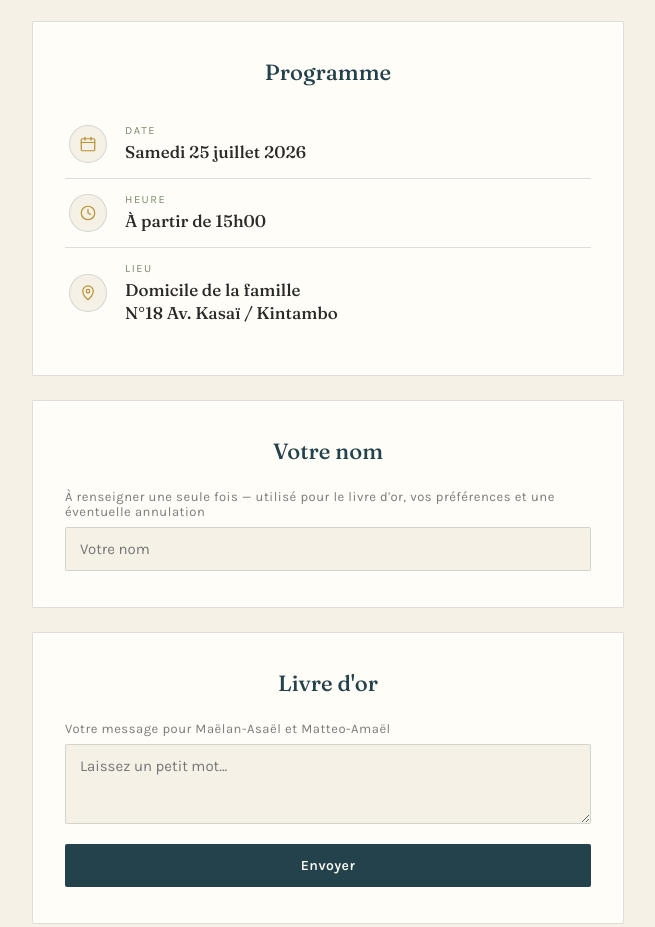
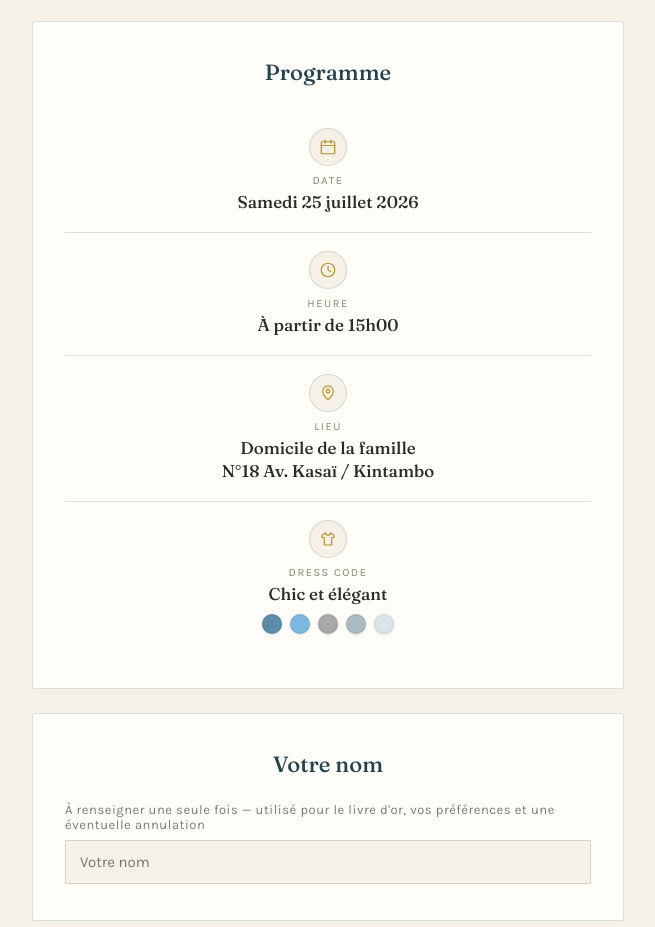
Before and after one commit to Quetzaldrc/bapteme-asael-matteo, a plain HTML site: page index.html in a window 1280 px wide. Shown: the part 1268-2195 px from the top of the page, without its empty margins (312-967 px from the left). Drawn offline with Linux system fonts and the light colour scheme.

Commit message:
Update index.html

```diff
--- a/index.html
+++ b/index.html
@@ -282,9 +282,11 @@
 
   .program-row{
     display:flex;
+    flex-direction:column;
     align-items:center;
-    gap:18px;
-    padding:14px 4px;
+    gap:8px;
+    padding:18px 4px;
+    text-align:center;
   }
   .program-row + .program-row{
     border-top:1px solid var(--ring);
@@ -306,6 +308,9 @@
     height:18px;
   }
 
+  .program-text{
+    text-align:center;
+  }
   .program-text .top{
     font-size:11px;
     letter-spacing:0.14em;
@@ -320,6 +325,20 @@
     color:var(--charcoal);
     margin:0;
     line-height:1.4;
+  }
+
+  .dresscode-swatches{
+    display:flex;
+    justify-content:center;
+    gap:8px;
+    margin-top:8px;
+  }
+  .swatch{
+    width:20px;
+    height:20px;
+    border-radius:50%;
+    border:1px solid rgba(0,0,0,0.08);
+    box-shadow:0 1px 3px rgba(36,66,75,0.15);
   }
 
   /* ---------- FORM ELEMENTS ---------- */
@@ -555,6 +574,26 @@
         <p class="main">Domicile de la famille<br>N°18 Av. Kasaï / Kintambo</p>
       </div>
     </div>
+
+    <div class="program-row">
+      <div class="program-icon">
+        <svg viewBox="0 0 24 24" fill="none" stroke="#B8912F" stroke-width="1.6" stroke-linecap="round" stroke-linejoin="round">
+          <path d="M9 4 4 7v3h3v10h10V10h3V7l-5-3"/>
+          <path d="M9 4a3 3 0 0 0 6 0"/>
+        </svg>
+      </div>
+      <div class="program-text">
+        <p class="top">Dress code</p>
+        <p class="main">Chic et élégant</p>
+        <div class="dresscode-swatches">
+          <span class="swatch" style="background:#5C8CA8;"></span>
+          <span class="swatch" style="background:#7EB8DE;"></span>
+          <span class="swatch" style="background:#A8A8A8;"></span>
+          <span class="swatch" style="background:#AAB9C4;"></span>
+          <span class="swatch" style="background:#DCE6EA;"></span>
+        </div>
+      </div>
+    </div>
   </div>
 
   <div class="card" id="nameCard">
@@ -608,7 +647,7 @@
     <p class="confirm-msg" id="cancelConfirm">Votre annulation a bien été prise en compte.</p>
   </div>
 
-  <footer>Charles Dunia &amp; Winy-Laure Mwamini · 25 juillet 2026</footer>
+  <footer>© QuetzalDRC 2026</footer>
 
 </div>
 
```
